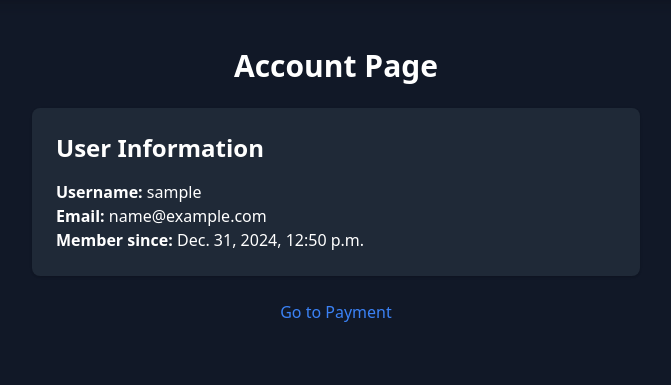
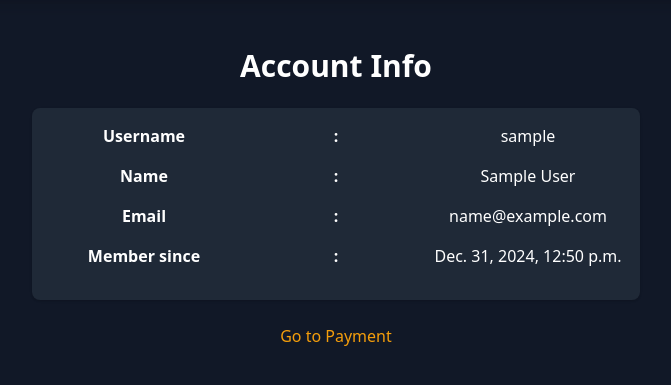
Before and after one commit to ofmukesh/HueHunt, a Django app: page /account/ in a window 1280 px wide. Shown: the part 58-443 px from the top of the page, without its empty margins (304-975 px from the left). Run offline with Django 5.2, Linux system fonts and the light colour scheme; the visitor is signed in with stand-in values (Sample User, id 1).

Commit message:
account page done

```diff
--- a/src/HueHunt/urls.py
+++ b/src/HueHunt/urls.py
@@ -5,7 +5,8 @@ from django.conf import settings
 from django.conf.urls.static import static
 from django.contrib.auth.decorators import login_required
 from .views import CustomLoginView, home_view, forgot_password
-from account.views import account_view, payment_view
+from account.views import account_view
+from payment.views import payment_view
 
 urlpatterns = [
     path('admin/', admin.site.urls),
--- a/src/account/views.py
+++ b/src/account/views.py
@@ -3,7 +3,3 @@ from django.shortcuts import render
 
 def account_view(request):
     return render(request, 'account/account.html')
-
-
-def payment_view(request):
-    return render(request, 'account/payment.html')
--- a/src/payment/views.py
+++ b/src/payment/views.py
@@ -1,3 +1,5 @@
 from django.shortcuts import render
 
-# Create your views here.
+
+def payment_view(request):
+    return render(request, 'account/payment.html')
--- a/src/templates/account/account.html
+++ b/src/templates/account/account.html
@@ -1,18 +1,34 @@
 {% extends "base.html" %}
 
-{% block title %}Account Page{% endblock %}
+{% block title %}Account Info{% endblock %}
 
 {% block content %}
 <div class="max-w-2xl mx-auto p-8 rounded-lg text-white">
-    <h1 class="text-3xl font-bold mb-6 text-center">Account Page</h1>
-    <div class="bg-gray-800 p-6 rounded-lg shadow mb-6">
-        <h2 class="text-2xl font-bold mb-4">User Information</h2>
-        <p><strong>Username:</strong> {{ user.username }}</p>
-        <p><strong>Email:</strong> {{ user.email }}</p>
-        <p><strong>Member since:</strong> {{ user.date_joined }}</p>
+    <h1 class="text-3xl font-bold mb-6 text-center">Account Info</h1>
+    <div class="flex flex-col w-full bg-gray-800 p-4 rounded-lg shadow mb-6">
+        <div class="flex w-full text-center items-center mb-4">
+            <strong class="w-1/3">Username</strong>
+            <strong class="w-1/3">:</strong>
+            <p class="w-1/3">{{ user.username }}</p>
+        </div>
+        <div class="flex w-full text-center items-center mb-4">
+            <strong class="w-1/3">Name</strong>
+            <strong class="w-1/3">:</strong>
+            <p class="w-1/3">{{ user.first_name }} {{ user.last_name }}</p>
+        </div>
+        <div class="flex w-full text-center items-center mb-4">
+            <strong class="w-1/3">Email</strong>
+            <strong class="w-1/3">:</strong>
+            <p class="w-1/3">{{ user.email }}</p>
+        </div>
+        <div class="flex w-full text-center items-center mb-4">
+            <strong class="w-1/3">Member since</strong>
+            <strong class="w-1/3">:</strong>
+            <p class="w-1/3">{{ user.date_joined }}</p>
+        </div>
     </div>
     <div class="text-center">
-        <a href="{% url 'payment' %}" class="text-blue-500 hover:underline">Go to Payment</a>
+        <a href="{% url 'payment' %}" class="text-yellow-500 hover:underline">Go to Payment</a>
     </div>
 </div>
 {% endblock %}
```
